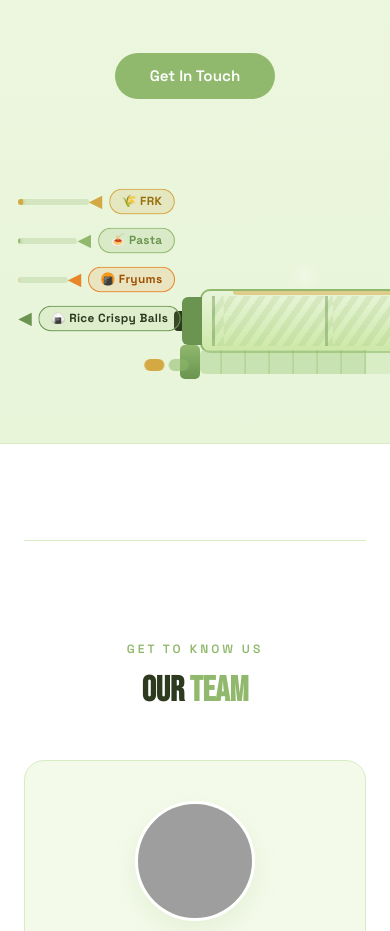
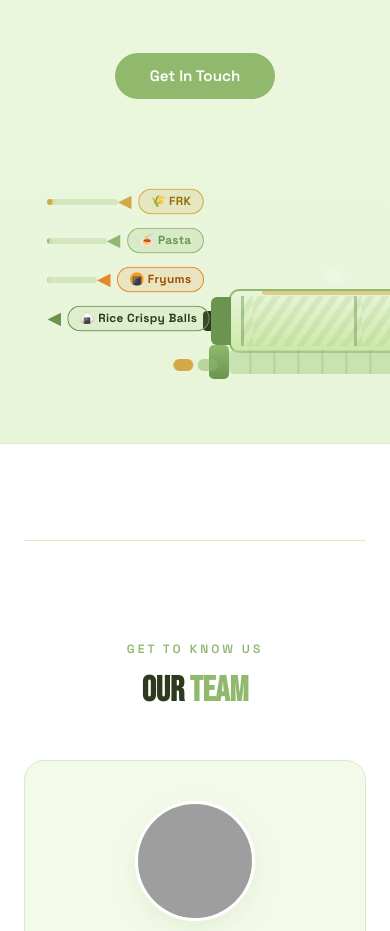
Before and after one commit to rachitj420/fortifit, a website built with Vite: page index.html in a window 390 px wide. Shown: the part 3023-3954 px from the top of the page. Built offline with nearby package versions, Linux system fonts and the light colour scheme; grey boxes are pictures that could not be loaded.

Commit message:
Scale extruder animation down further for mobile

```diff
--- a/style.css
+++ b/style.css
@@ -1192,9 +1192,10 @@ footer { padding: 3.5rem 0; background: var(--dark); }
         width: 1000px;
         height: 280px;
         order: 2; /* Machine below text */
-        transform: scale(calc(100vw / 1000));
+        transform: scale(calc(85vw / 1000)); /* Scaled down further to be very small */
         transform-origin: top left;
-        margin-bottom: calc(-280px * (1 - (100vw / 1000)));
+        left: 7.5vw; /* Centered horizontally */
+        margin-bottom: calc(-280px * (1 - (85vw / 1000)));
     }
 
     /* Contact & Footer */
```
